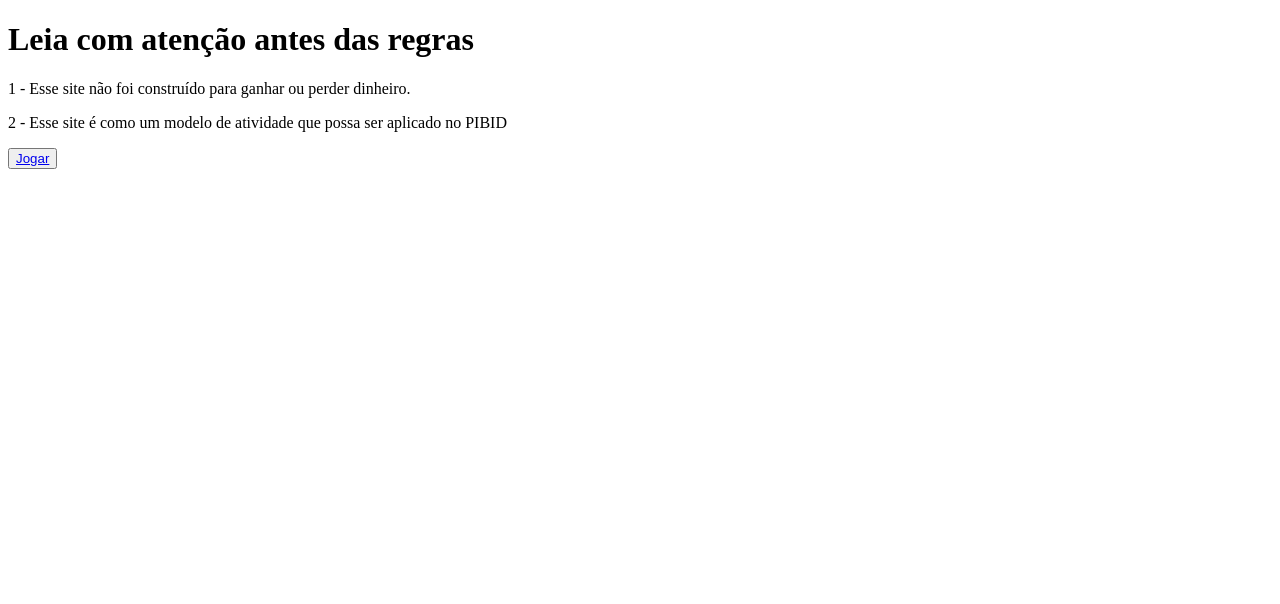
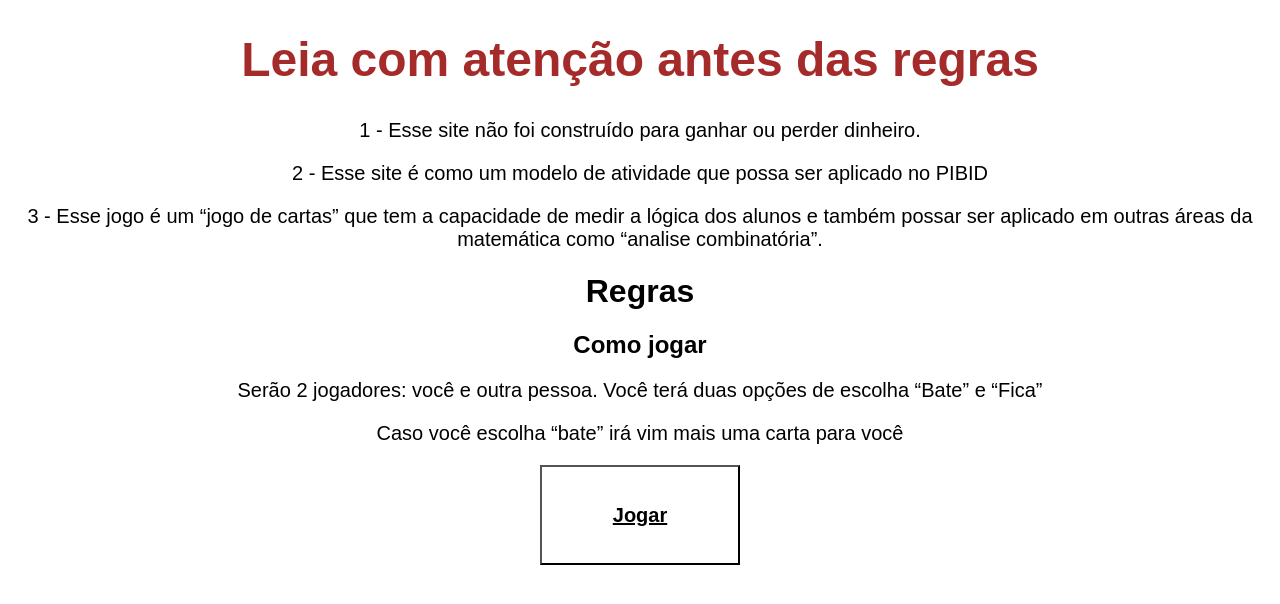
Before and after one commit to Sacimia/21, a plain HTML site: page intro.html in a window 1280 px wide. Drawn offline with Linux system fonts and the light colour scheme.

Commit message:
Atualizações de arquivos e falta de complementos

```diff
--- a/index.css
+++ b/index.css
@@ -20,12 +20,26 @@ button{
     width: 200px;
 }
 
-button> a {
+button > a,  button{
     font-size: 20px;
     color: black;
-    font-style: none!important;
+    font-style: none;
     background-color: white;
     font-weight: bold;
+}
+
+button a:hover{
+    font-size: 20px;
+    color: black;
+    background-color: rgb(255, 242, 242);
+    font-weight: bolder;
+    cursor: pointer;
+}
+
+/*Link*/
+
+a{
+    text-decoration: none !important;
 }
 
 /*        Hearts        */
--- a/intro.html
+++ b/intro.html
@@ -4,14 +4,33 @@
     <meta charset="UTF-8">
     <meta http-equiv="X-UA-Compatible" content="IE=edge">
     <meta name="viewport" content="width=device-width, initial-scale=1.0">
-    <title>Document</title>
+    <title>Avisos/Regras</title>
 </head>
 <body>
-    <div class="regras">
-        <h1> Leia com atenção antes das regras</h1>
-        <p>1 -  Esse site não foi construído para ganhar ou perder dinheiro.</p>
-        <p>2 -  Esse site é como um modelo de atividade que possa ser aplicado no PIBID</p>
+    <div class="total">
+        <div class="avisos">
+            <h1 class="avisos-titulo"> Leia com atenção antes das regras</h1>
+            <p>1 -  Esse site não foi construído para ganhar ou perder dinheiro.</p>
+            <p>2 -  Esse site é como um modelo de atividade que possa ser aplicado no PIBID</p>
+            <p>3 -  Esse jogo é um <q>jogo de cartas</q> que tem a capacidade de medir a lógica dos alunos e também possar ser aplicado em outras áreas da matemática como <q>analise combinatória</q>.</p>
+        </div>
+        <div class="regras">
+            <h1 class="regras-titulo">Regras</h1>
+            <h2>Como jogar</h2>
+            <p>Serão 2 jogadores: você e outra pessoa. Você terá duas opções de escolha <q>Bate</q> e <q>Fica</q></p>
+            <p>Caso você escolha <q>bate</q> irá vim mais uma carta para você</p>
+        </div>
     </div>
     <button type="button"><a href="jogo.html">Jogar</a></button>
+
+    <style>
+        body { font-family: Arial, Helvetica, sans-serif; text-align: center;color: black;}
+        h1, h2, h4, h3{font-weight: bolder;}
+        .avisos-titulo{color:brown; font-size: 0.50in}
+        p{font-size: 20px;}
+        button{ height: 100px; background-color: white; width: 200px; }
+        button > a,  button{ font-size: 20px; color: black; font-style: none; background-color: white; font-weight: bold;}
+        button a:hover{ font-size: 20px; color: black; background-color: rgb(255, 242, 242); font-weight: bolder; cursor: pointer;}
+    </style>
 </body>
 </html>
```
